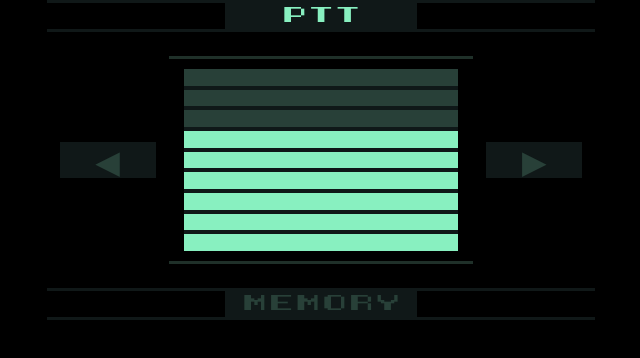
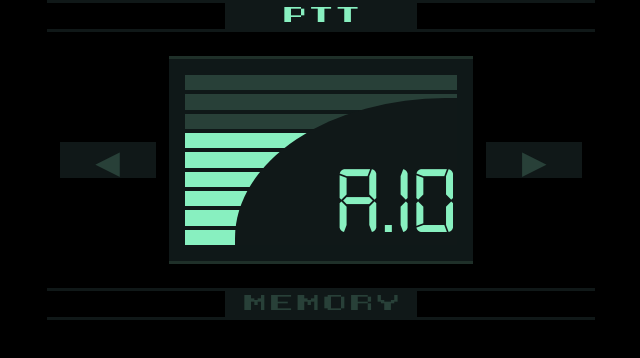
Before and after one commit to Newerk/battleship, a website built with webpack: page dist/index.html in a window 1280 px wide. Shown: the whole page, without its empty margins (319-959 px from the left). Built offline with nearby package versions, Linux system fonts and the light colour scheme.

Commit message:
Add Coord Container to Freq Screen

```diff
--- a/src/DOM.js
+++ b/src/DOM.js
@@ -74,17 +74,21 @@ export const DOM = () => {
             for (let i = 0; i < 9; i++) {
                 const freqBars = document.createElement('div');
                 freqBars.className = 'freq-bar';
+                freqBars.setAttribute('style', `height: 100%; width: 100%;`)
+
                 if (i >= 3) {
                     freqBars.classList.add('active');
                 }
-
-                freqBars.setAttribute('style', `height: 100%; width: 100%;`)
                 freqScreen.appendChild(freqBars)
             }
 
-            // const freqCoordContainer = document.createElement('div');
-            // freqCoordContainer.id = 'freq-coord-container';
-            // freqScreen.appendChild(freqCoordContainer)
+            const freqCoordContainer = document.createElement('div');
+            freqCoordContainer.id = 'freq-coord-container';
+            const freqCoord = document.createElement('p');
+            freqCoord.id = 'coord';
+            freqCoord.textContent = 'A.10';
+            freqCoordContainer.appendChild(freqCoord);
+            freqScreen.appendChild(freqCoordContainer)
 
             freqMiddleContainer.appendChild(freqScreen)
 
--- a/src/style.css
+++ b/src/style.css
@@ -226,9 +226,11 @@ h6 {
 }
 
 #freq-screen {
+  position: relative;
   background-color: #0F1818;
-  height: 90%;
-  width: 90%;
+  height: 100%;
+  width: 100%;
+  padding: 1rem;
   display: grid;
   grid-template-columns: 1;
   grid-template-rows: repeat(9, 1fr);
@@ -244,11 +246,29 @@ h6 {
 }
 
 #freq-coord-container {
-  background-color: #E70013;
-  margin-left: 3rem;
-  grid-row: 1 / 10;
-  border-radius: 100% 0 0 0;
+  position: absolute;
+
+  background-color: #101818;
+  right: 1rem;
+  bottom: 1rem;
+
+  height: 73%;
+  width: 73%;
+
+  border-radius: 95% 0 0 0;
+
+  display: flex;
+  justify-content: end;
+  align-items: end;
+
   z-index: 20;
+}
+
+#coord {
+  font-family: 'Digital';
+  color: #88F0C0;
+  font-size: 12vh;
+  margin-bottom: -28px;
 }
 
 #fq-left-container,
```
